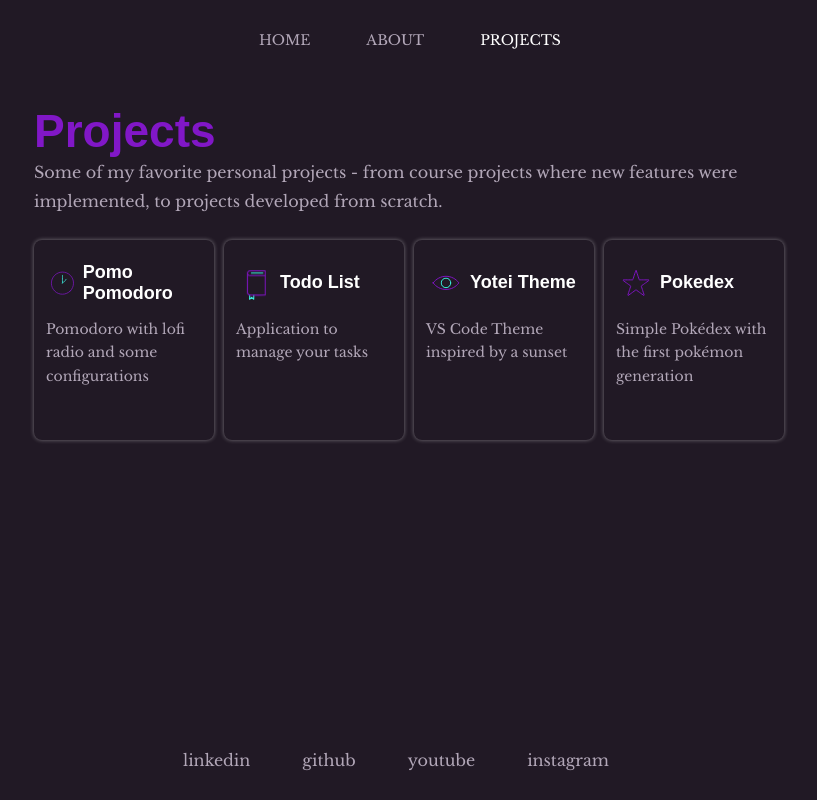
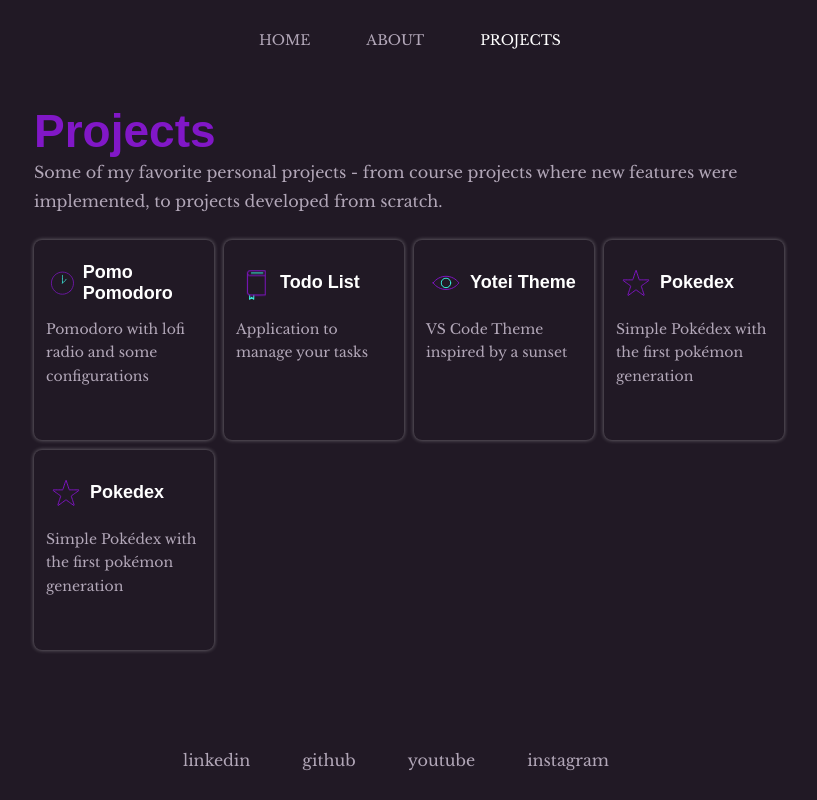
Before and after one commit to bzenky/bzenky.dev, a Next.js app: page /projects in a window 1280 px wide. Shown: the whole page, without its empty margins (230-1047 px from the left). Built offline with nearby package versions, Linux system fonts and the light colour scheme; a web font is replaced by a local one.

Commit message:
chore: infos

```diff
--- a/src/pages/about.tsx
+++ b/src/pages/about.tsx
@@ -47,7 +47,7 @@ export default function About() {
                                 <a href="https://www.magazord.com.br" target="_blank" rel="noreferrer">Magazord</a>
                                 <span> · Rio do Sul - SC</span>
                             </div>
-                            <span>nov 2021 - moment</span>
+                            <span>nov 2021 - sep 2023</span>
                             <ul>
                                 <li>Recreation and maintenance of existing features for React.</li>
                                 <li>Active participation in the development, redesign, and creation of pages based on prototypes (Figma).</li>
--- a/src/pages/index.tsx
+++ b/src/pages/index.tsx
@@ -14,7 +14,7 @@ export default function App() {
         <Content>
           <h1>Zenky</h1>
           <p>
-            Front-end Developer at <a href="https://www.magazord.com.br" target="_blank" rel="noreferrer">Magazord</a>
+            Front-end Developer
             <span>Coding ideas and sharing knowledge.</span>
           </p>
         </Content>
--- a/src/pages/projects.tsx
+++ b/src/pages/projects.tsx
@@ -48,6 +48,13 @@ export default function Projects() {
                         url="https://www.pokedex.bzenky.dev/"
                         icon={star}
                     />
+
+                    <ProjectCard
+                        name="Pokedex"
+                        description="Simple Pokédex with the first pokémon generation"
+                        url="https://www.pokedex.bzenky.dev/"
+                        icon={star}
+                    />
                 </ProjectsWrapper>
             </ProjectContainer>
         </>
```
Also changed, not shown: 1 other file (tests, documents, lock files or other folders).
